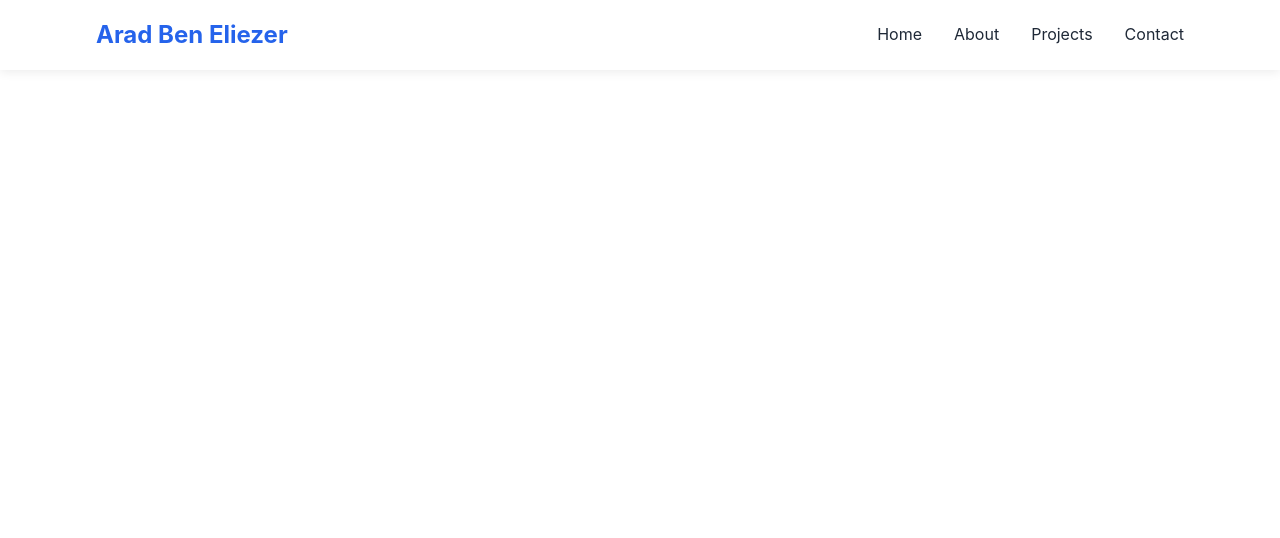
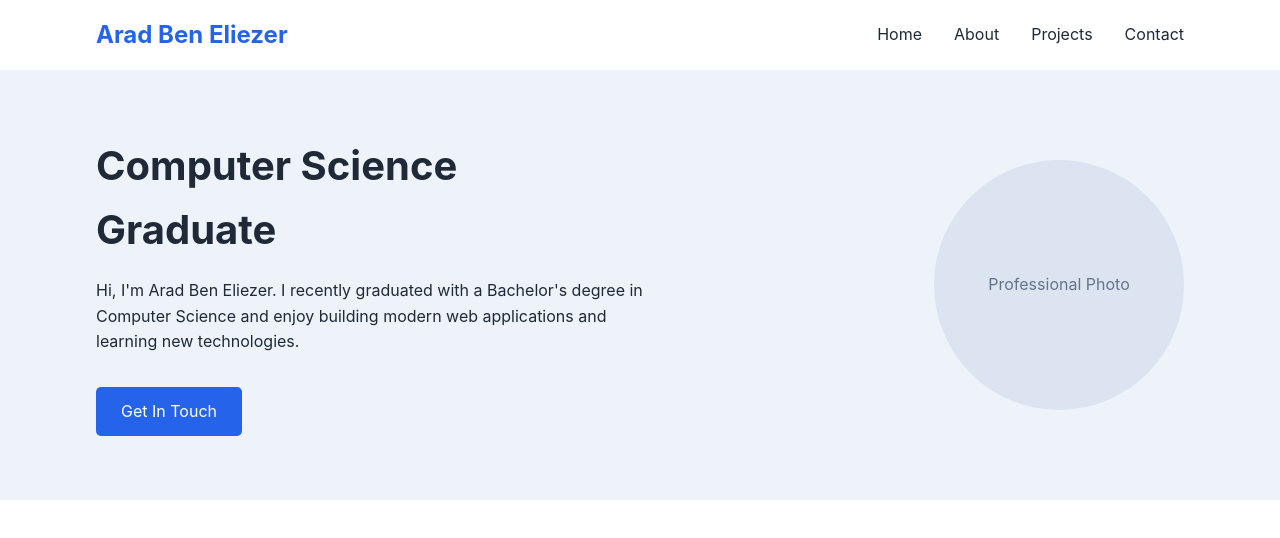
Before and after one commit to aradbe/personal-portfolio, a plain HTML site: page index.html in a window 1280 px wide. Drawn offline with Linux system fonts and the light colour scheme.

Commit message:
Add hero section

```diff
--- a/index.html
+++ b/index.html
@@ -22,5 +22,26 @@
 
     </div>
 </header>
+<section class="hero" id="home">
+    <div class="container hero-content">
+
+        <div class="hero-text">
+            <h1>Computer Science Graduate</h1>
+
+            <p>
+                Hi, I'm Arad Ben Eliezer. I recently graduated with a Bachelor's degree in
+                Computer Science and enjoy building modern web applications and learning
+                new technologies.
+            </p>
+
+            <a href="#contact" class="btn">Get In Touch</a>
+        </div>
+
+        <div class="profile-circle">
+            <span>Professional Photo</span>
+        </div>
+
+    </div>
+</section>
 </body>
 </html>
--- a/style.css
+++ b/style.css
@@ -62,3 +62,50 @@ nav a {
 .hamburger {
     display: none;
 }
+
+.hero {
+    background-color: #eef3f9;
+}
+
+.hero-content {
+    display: flex;
+    justify-content: space-between;
+    align-items: center;
+    gap: 3rem;
+}
+
+.hero-text {
+    max-width: 550px;
+}
+
+.hero h1 {
+    margin-top: 0;
+    margin-bottom: 1rem;
+}
+
+.hero p {
+    margin-top: 0;
+    margin-bottom: 2rem;
+}
+
+.profile-circle {
+    width: 250px;
+    height: 250px;
+    border-radius: 50%;
+    background-color: #dbe4f0;
+    display: flex;
+    justify-content: center;
+    align-items: center;
+    color: #64748b;
+}
+
+.btn {
+    background-color: #2563eb;
+    color: white;
+    padding: 12px 25px;
+    border-radius: 5px;
+    text-decoration: none;
+    border: none;
+    cursor: pointer;
+    display: inline-block;
+}
```
